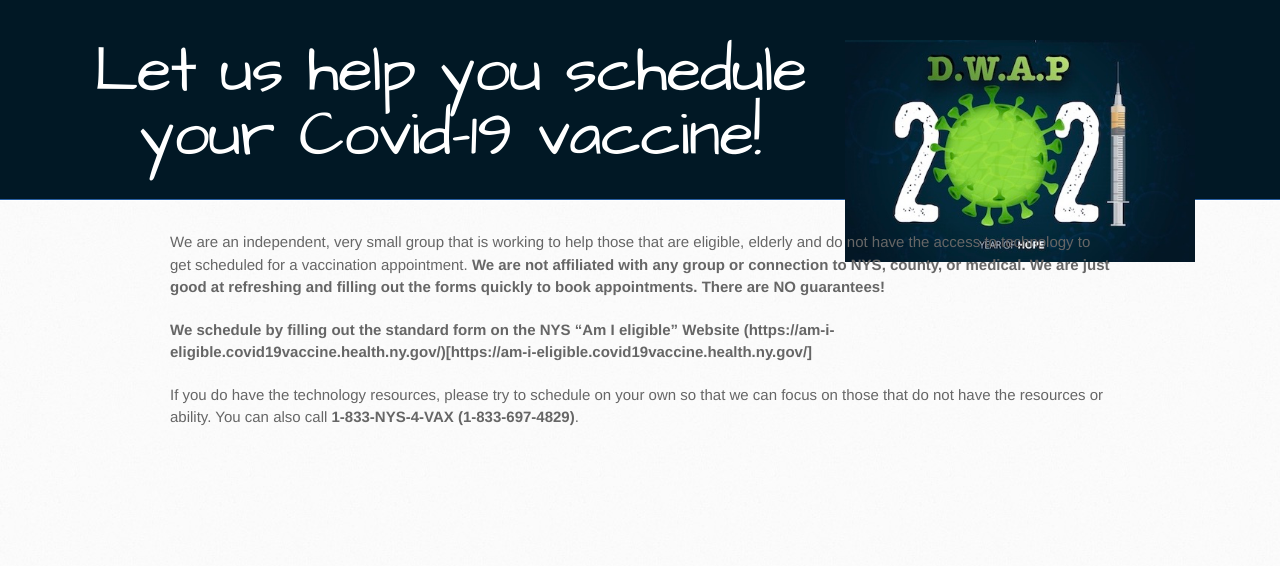
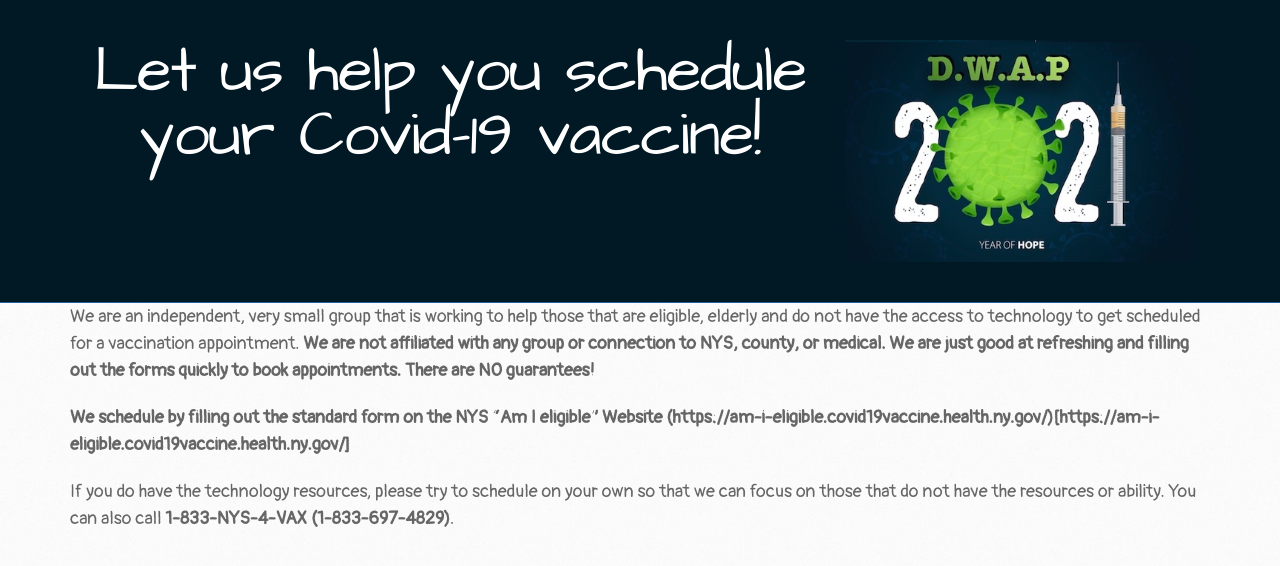
Before and after one commit to loganrath/dwap-main, a Jekyll site: the page built from index.md, in a window 1280 px wide. Shown: the top 566 px of the page. Built offline with Jekyll 4.4.1, drawn with Linux system fonts in a browser that asks for light colours.

Commit message:
new fonts

```diff
--- a/_layouts/default.html
+++ b/_layouts/default.html
@@ -30,13 +30,11 @@
     </div>
     </header>
 
-    <div id="content-wrapper">
-      <div class="inner clearfix">
-        <section id="content">
+    <div class="container">
+      <div class="row">
           {{ content }}
-        </section>
+        </div>
       </div>
-    </div>
 
     {% if site.google_analytics %}
       <script>
--- a/_sass/jekyll-theme-architect.scss
+++ b/_sass/jekyll-theme-architect.scss
@@ -1,11 +1,11 @@
 @import "normalize";
 @import "rouge-github";
-@import url('https://fonts.googleapis.com/css?family=Architects+Daughter');
+@import url('https://fonts.googleapis.com/css2?family=Architects+Daughter&family=Pangolin&display=swap');
 
 /* LAYOUT STYLES */
 body {
-  font-family: 'Helvetica Neue', Helvetica, Arial, serif;
-  font-size: 15px;
+  font-family: Pangolin, 'Helvetica Neue', Helvetica, Arial, serif;
+  font-size: 18px;
   font-weight: 400;
   line-height: 1.5;
   color: #666;
@@ -25,7 +25,6 @@ a:hover {
 
 header {
   background: #011825;
-  height: 200px;
   padding-top: 40px;
   padding-bottom: 40px;
   font-family: 'Architects Daughter', 'Helvetica Neue', Helvetica, Arial, serif;
```
